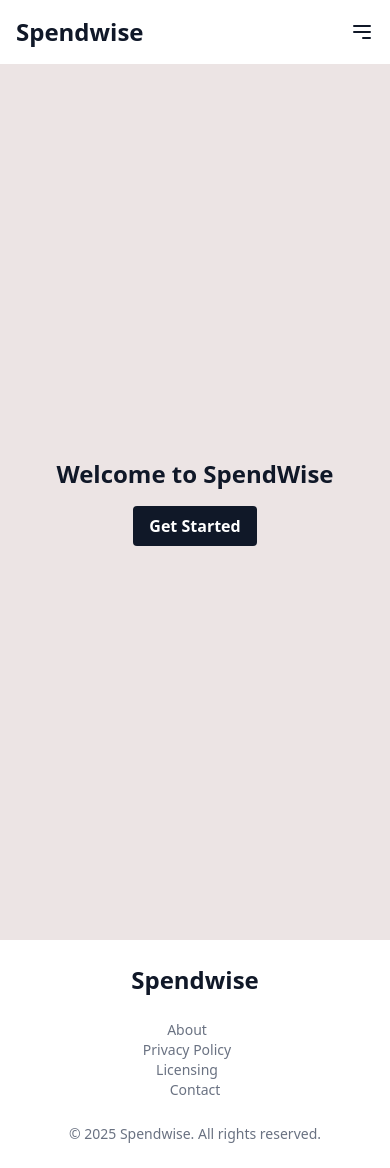
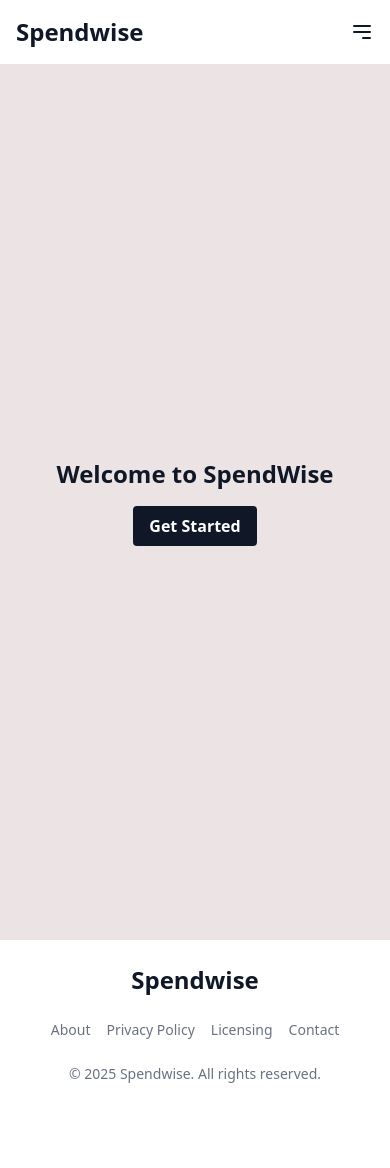
Before and after one commit to shashwat12965512001/spendwise-web, a Next.js app: page / in a window 390 px wide. After the commit the page ends 1108 px from the top, so only its background shows below. Built offline with nearby package versions, Linux system fonts and the light colour scheme.

Commit message:
Update Footer component layout to center links

```diff
--- a/src/Components/Footer.jsx
+++ b/src/Components/Footer.jsx
@@ -14,7 +14,7 @@ export default () => {
                     </div>
 
                     {/* Links Section */}
-                    <ul className="flex flex-col sm:flex-row sm:flex-wrap items-center text-center md:text-left text-sm font-medium text-gray-500 dark:text-gray-400 mb-6 sm:mb-0">
+                    <ul className="flex flex-row sm:flex-row sm:flex-wrap items-center text-center md:text-left text-sm font-medium text-gray-500 dark:text-gray-400 mb-6 sm:mb-0 justify-center">
                         <li>
                             <a href="#" className="mr-4 hover:underline md:mr-6">About</a>
                         </li>
```
